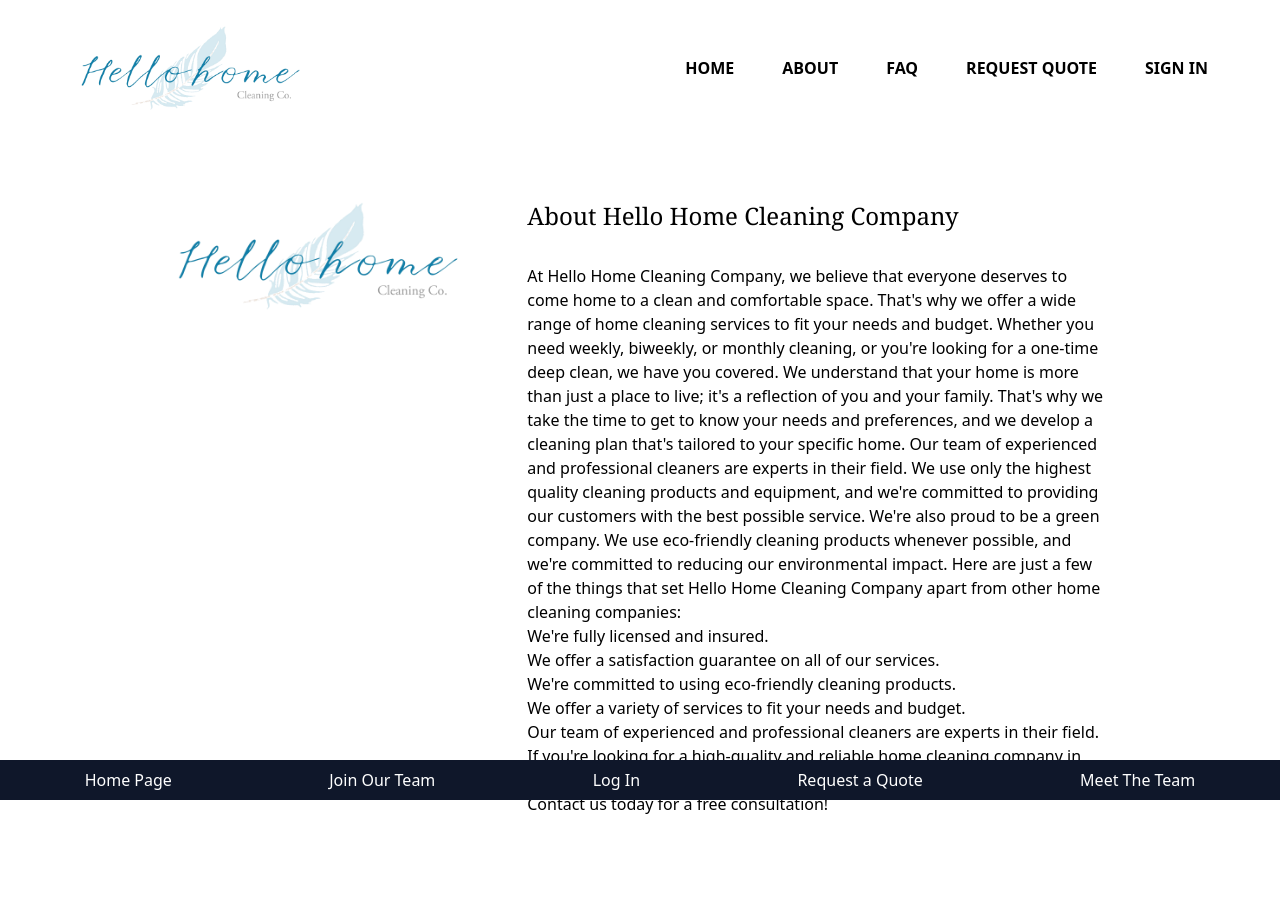
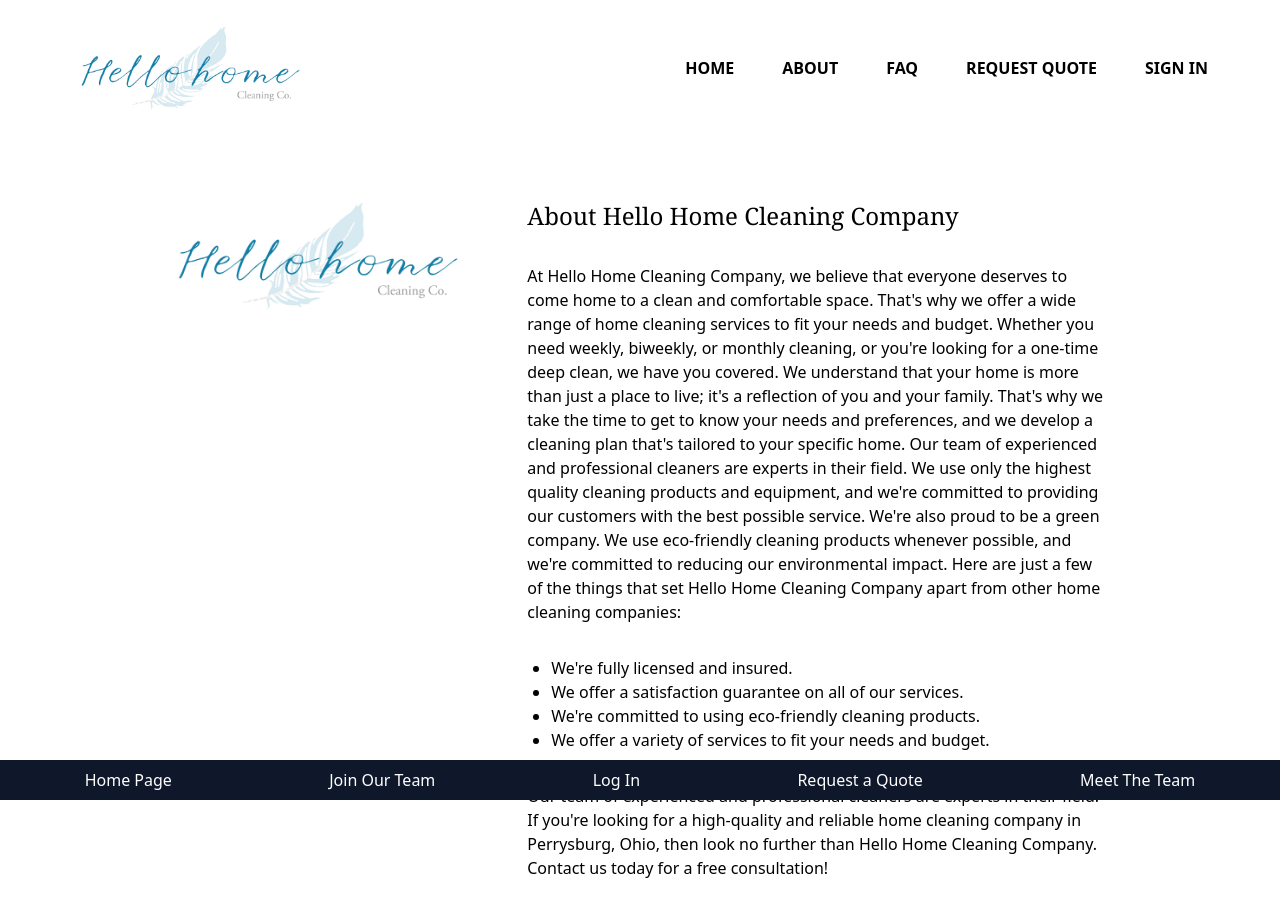
Before and after one commit to Alugibihl/Hello-Home-Cleaning-Co., a Next.js app: page /about in a window 1280 px wide. Shown: the top 902 px of the page. Built offline with nearby package versions, Linux system fonts and the light colour scheme; no server answers.

Commit message:
fixed html error on about page

```diff
--- a/app/about/page.jsx
+++ b/app/about/page.jsx
@@ -9,6 +9,8 @@
           <h1 className="text-2xl font-serif">
             About Hello Home Cleaning Company
           </h1>
+          <div>
+
             <p className="pt-8">
               At Hello Home Cleaning Company, we believe that everyone deserves to
               come home to a clean and comfortable space. That's why we offer a
@@ -27,7 +29,8 @@
               environmental impact. Here are just a few of the things that set
               Hello Home Cleaning Company apart from other home cleaning
               companies:
-            <ul>
+            </p>
+            <ul className="pt-8 list-disc pl-6">
               <li>We're fully licensed and insured.</li>
               <li>We offer a satisfaction guarantee on all of our services.</li>
               <li>We're committed to using eco-friendly cleaning products.</li>
@@ -35,6 +38,7 @@
                 We offer a variety of services to fit your needs and budget.
               </li>
             </ul>
+            <p className="pt-8" >
               Our team of experienced and professional cleaners are experts in
               their field. If you're looking for a high-quality and reliable home
               cleaning company in Perrysburg, Ohio, then look no further than
@@ -42,9 +46,10 @@
               consultation!
             </p>
           </div>
-      </section>
+        </div>
+      </section >
       <section>
-        <ul className="flex flex-wrap justify-center w-1/2 pt-16">
+        <ul className="flex flex-wrap justify-center w-1 /2 pt-16">
           <li>
             <div className="p-6">
               <img src="/personholder.png" className="w-52"></img>
@@ -59,6 +64,6 @@
           </li>
         </ul>
       </section>
-    </div>
+    </div >
   );
 }
```
Lines whose indentation alone changed are shown as unchanged.
